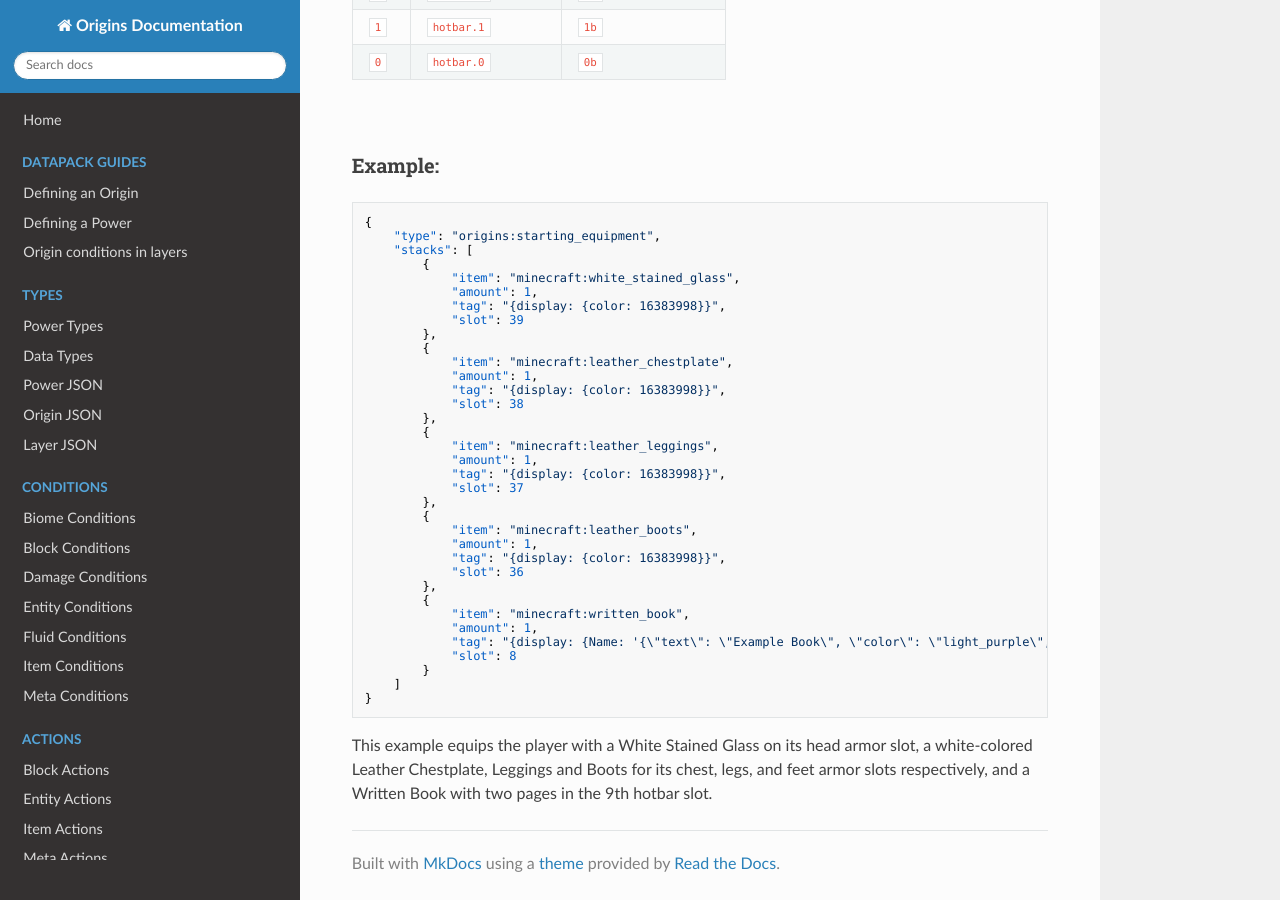
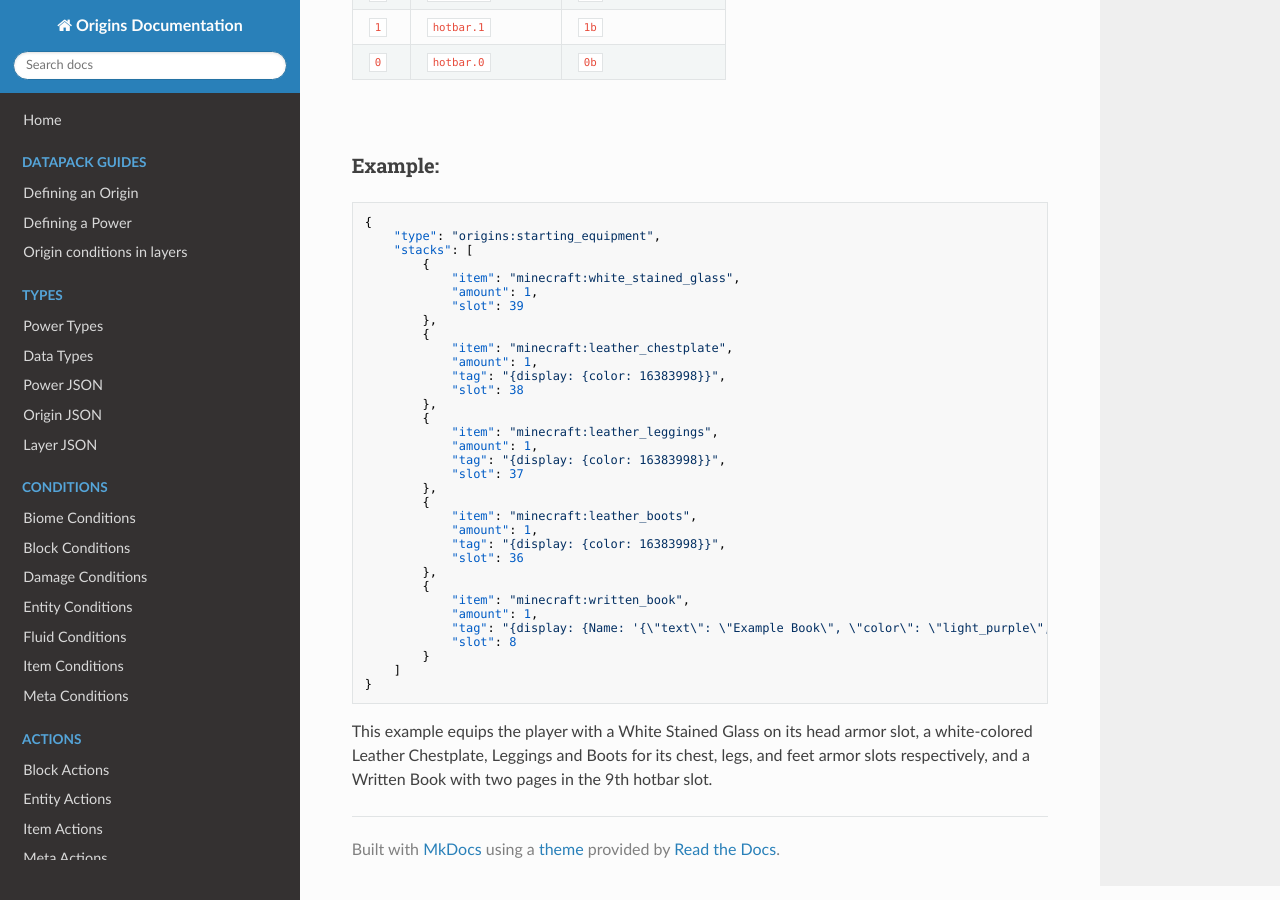
Before and after one commit to apace100/origins-docs, an MkDocs documentation site: the page built from docs/misc/slots.md, in a window 1280 px wide and 900 px high, scrolled down 1965 px. Built offline with MkDocs 1.6.1, drawn with Linux system fonts in a browser that asks for light colours; nearby versions of some CDN libraries.

Commit message:
Removed unnecessary NBT in `misc/slots.md`

```diff
--- a/docs/misc/slots.md
+++ b/docs/misc/slots.md
@@ -78,7 +78,6 @@ An [Integer](../data_types/integer.md) that specifies the position (or slot) of
         {
             "item": "minecraft:white_stained_glass",
             "amount": 1,
-            "tag": "{display: {color: 16383998}}",
             "slot": 39
         },
         {
```
